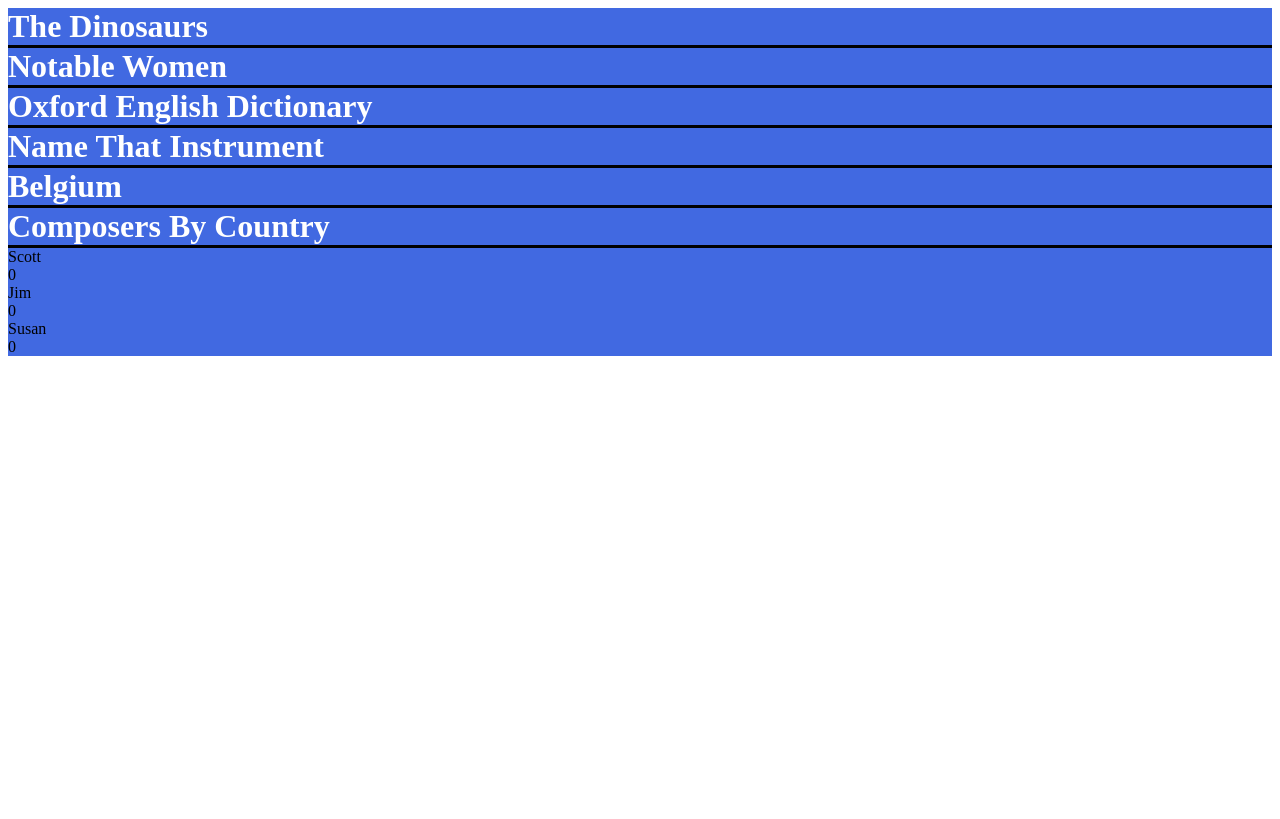
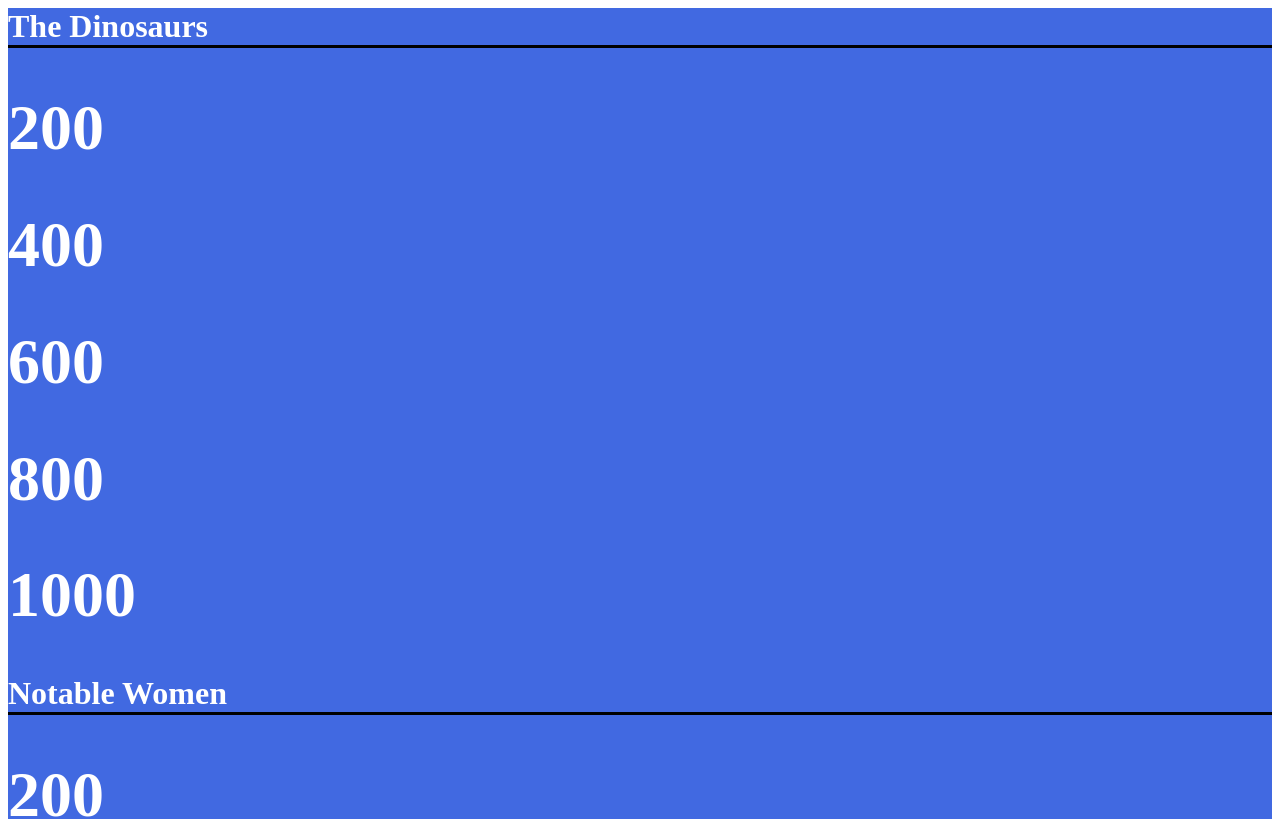
Before and after one commit to rubenitsky/ng-jeopardy, an Angular app: page / in a window 1280 px wide. Shown: the top 819 px of the page. Built offline with nearby package versions, Linux system fonts and the light colour scheme.

Commit message:
Add new method to category and rename score to points in clue object

```diff
--- a/src/app/shared/category.ts
+++ b/src/app/shared/category.ts
@@ -24,7 +24,7 @@
   }
 
   public addClue(newClew: Clue) {
-    this._clues.set(newClew.score, newClew);
+    this._clues.set(newClew.points, newClew);
   }
 
   public getClue(score: number): Clue {
@@ -38,4 +38,8 @@
   public addClues(clues: Array<Clue>) {
     clues.forEach(clue => this.addClue(clue));
   }
+
+  get clues() {
+    return Array.from(this._clues.values());
+  }
 }
--- a/src/app/shared/clue.ts
+++ b/src/app/shared/clue.ts
@@ -10,7 +10,7 @@
   }
 
 
-  get score(): number {
+  get points(): number {
     return this._score;
   }
 
```
